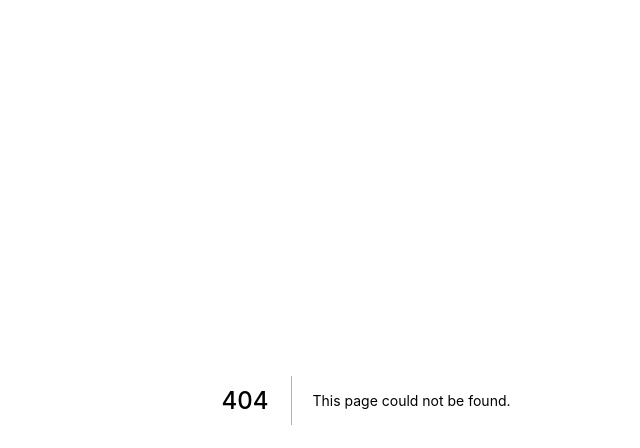
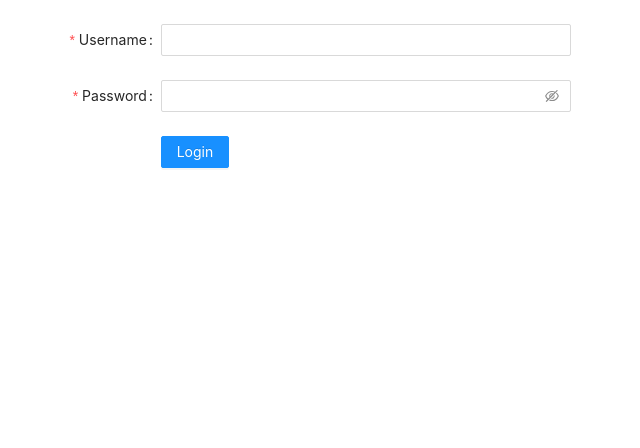
Before and after one commit to Kuldz/Users, a Next.js app: page /login in a window 1280 px wide. Before the commit this address had no page. Shown: the top 448 px of the page, without its empty margins (274-914 px from the left). Built offline with nearby package versions, Linux system fonts and the light colour scheme.

Commit message:
added ReactJS login site with data sending

```diff
--- a/package.json
+++ b/package.json
@@ -8,9 +8,11 @@
     "lint": "next lint"
   },
   "dependencies": {
+    "antd": "^4.18.6",
     "next": "12.0.10",
-    "react": "17.0.2",
-    "react-dom": "17.0.2"
+    "react": "^17.0.2",
+    "react-dom": "17.0.2",
+    "yarn": "^1.22.17"
   },
   "devDependencies": {
     "eslint": "8.8.0",
--- a/pages/_app.js
+++ b/pages/_app.js
@@ -1,4 +1,6 @@
 import '../styles/globals.css'
+import { Form, Input, Button, Checkbox } from 'antd';
+import 'antd/dist/antd.css';
 
 function MyApp({ Component, pageProps }) {
   return <Component {...pageProps} />
--- /dev/null
+++ b/pages/login.js
@@ -0,0 +1,45 @@
+import { Form, Input, Button, Checkbox } from 'antd';
+
+export default function login() {
+
+	const sendData = (data) => {
+		console.log("saadan data", data)
+
+		fetch("http://localhost:3000/login", {
+			method: "POST",
+			headers: {
+				"Content-Type": "application/json"
+			},
+			body: JSON.stringify(data),
+		})
+		.then(res => res.json())
+		.then((json) => {
+			console.log("login vastus", json)
+			if (json.success) {
+				//redirect("/users")
+			}
+		})
+	}
+
+	return (
+		<div className="site-layout-background" style={{ padding: 24, textAlign: 'center' }}>
+			<Form name="basic" onFinish={sendData} labelCol={{ span: 8 }} wrapperCol={{ span: 8 }} initialValues={{ remember: true }} autoComplete="off">
+				<Form.Item label="Username" name="username"
+					rules={[{ required: true, message: 'Input username' }]}>
+					<Input />
+				</Form.Item>
+
+				<Form.Item label="Password" name="password"
+					rules={[{ required: true, message: 'Input password'}]}>
+					<Input.Password />
+				</Form.Item>
+
+				<Form.Item wrapperCol={{ offset: 8, span: 1 }}>
+					<Button type="primary" htmlType="submit">
+						Login
+					</Button>
+				</Form.Item>
+			</Form>
+		</div>
+	);
+}
```
Also changed, not shown: 1 other file (tests, documents, lock files or other folders).
